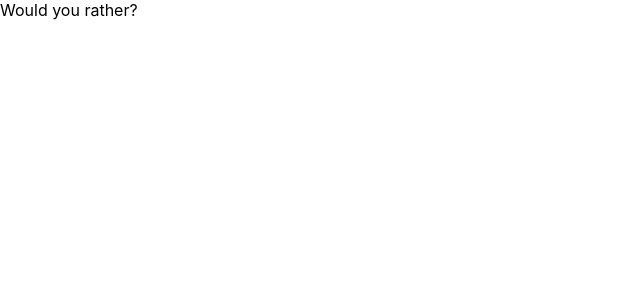
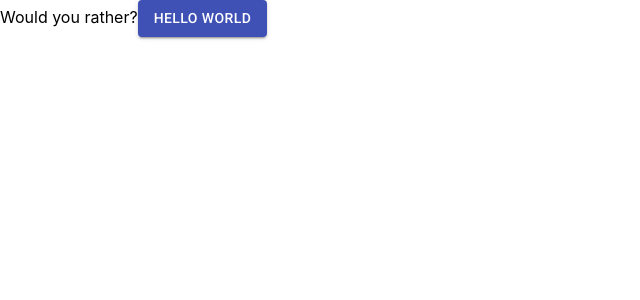
Before and after one commit to aristoteles-nunez/Would-You-Rather, a React (Create React App) app: page / in a window 1280 px wide. Shown: the top 300 px of the page, without its empty margins (0-640 px from the left). Built offline with nearby package versions, Linux system fonts and the light colour scheme.

Commit message:
refactor(app): installed material-ui
Installed and configured material-ui to use in the project

```diff
--- a/package.json
+++ b/package.json
@@ -3,6 +3,7 @@
   "version": "0.1.0",
   "private": true,
   "dependencies": {
+    "@material-ui/core": "^4.9.2",
     "@testing-library/jest-dom": "^4.2.4",
     "@testing-library/react": "^9.3.2",
     "@testing-library/user-event": "^7.1.2",
--- a/public/index.html
+++ b/public/index.html
@@ -24,7 +24,8 @@
       work correctly both with client-side routing and a non-root public URL.
       Learn how to configure a non-root public URL by running `npm run build`.
     -->
-    <title>React App</title>
+    <link rel="stylesheet" href="https://fonts.googleapis.com/css?family=Roboto:300,400,500,700&display=swap" />
+    <title>Would You Rather?</title>
   </head>
   <body>
     <noscript>You need to enable JavaScript to run this app.</noscript>
--- a/src/components/App.js
+++ b/src/components/App.js
@@ -1,9 +1,13 @@
 import React from 'react';
+import Button from '@material-ui/core/Button';
 
 function App() {
   return (
     <div>
       Would you rather?
+      <Button variant="contained" color="primary">
+        Hello World
+      </Button>
     </div>
   );
 }
```
Also changed, not shown: public/manifest.json, 1 other file (tests, documents, lock files or other folders).
